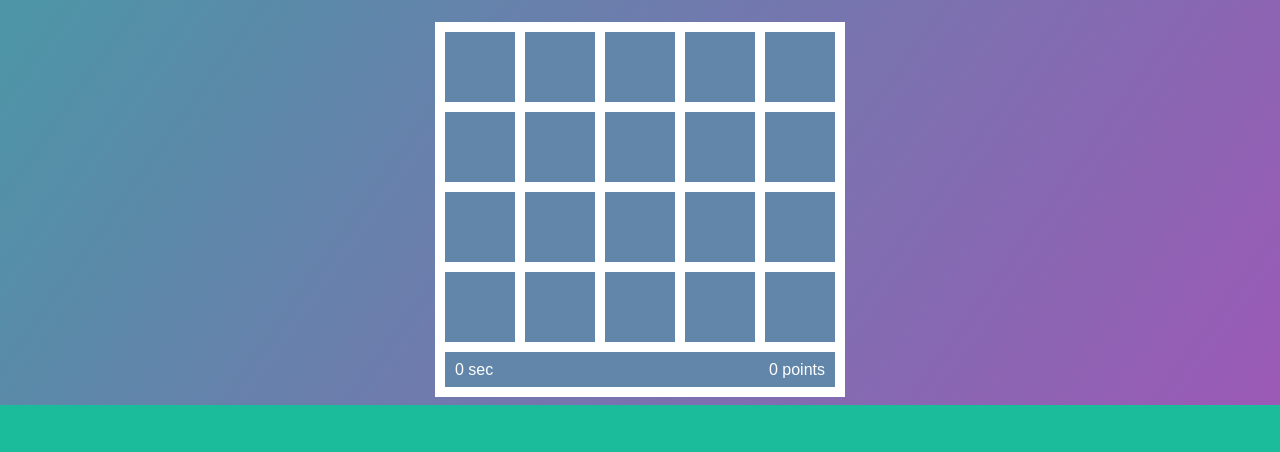
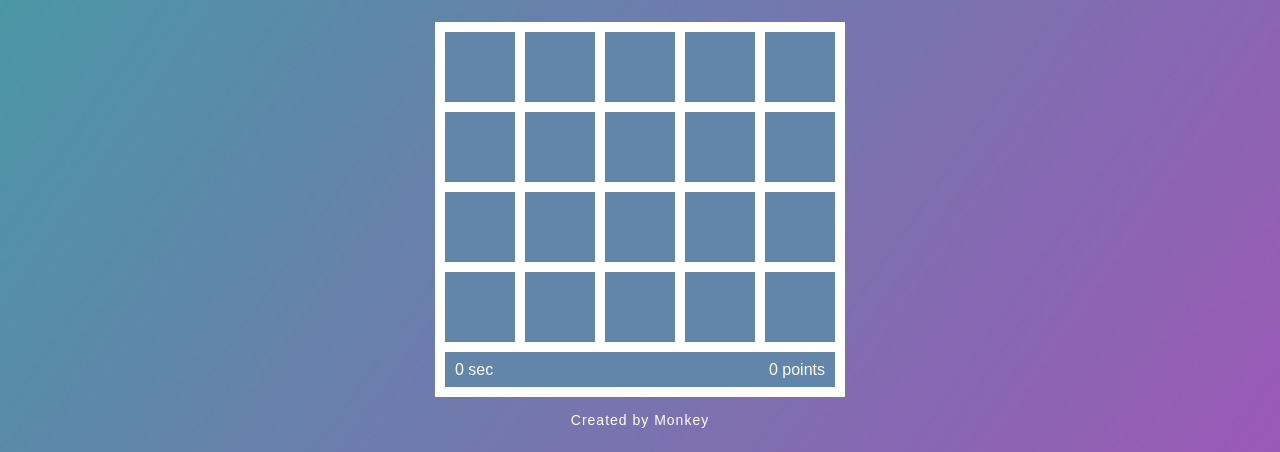
Before and after one commit to PranavMall/PM, a plain HTML site: page index.html in a window 1280 px wide. Shown: the part 1391-1843 px from the top of the page. Before the commit the page ends 1796 px from the top, so only its background shows below. Drawn offline with nearby package versions, Linux system fonts and the light colour scheme.

Commit message:
Update index.html

```diff
--- a/index.html
+++ b/index.html
@@ -69,5 +69,5 @@
 <script src="app.js" type="text/javascript"></script>
 <h3 id="demo" style="color: wheat;"></h3>
 <footer>
-
+  <p>Created by Monkey</p>
 </footer>
```
